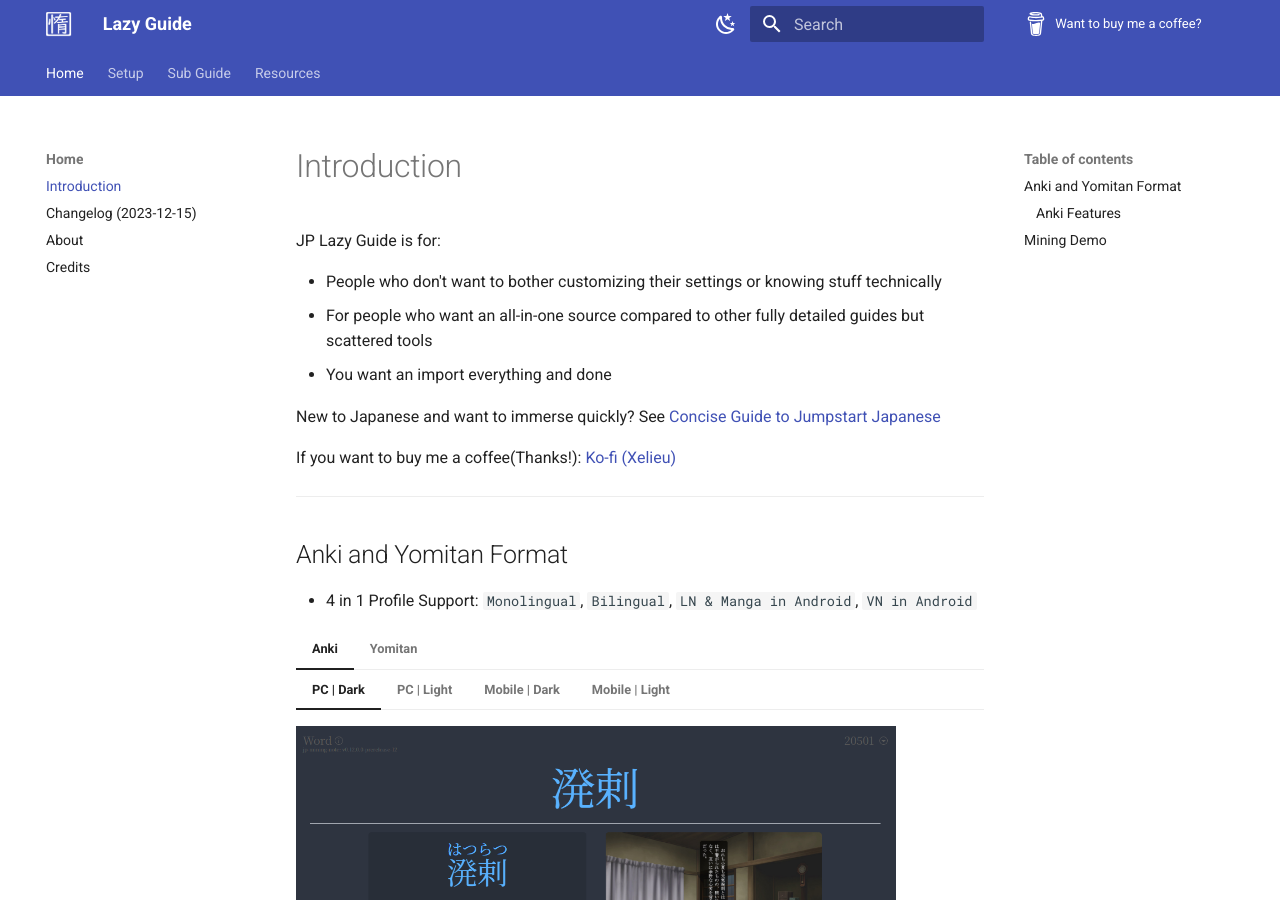
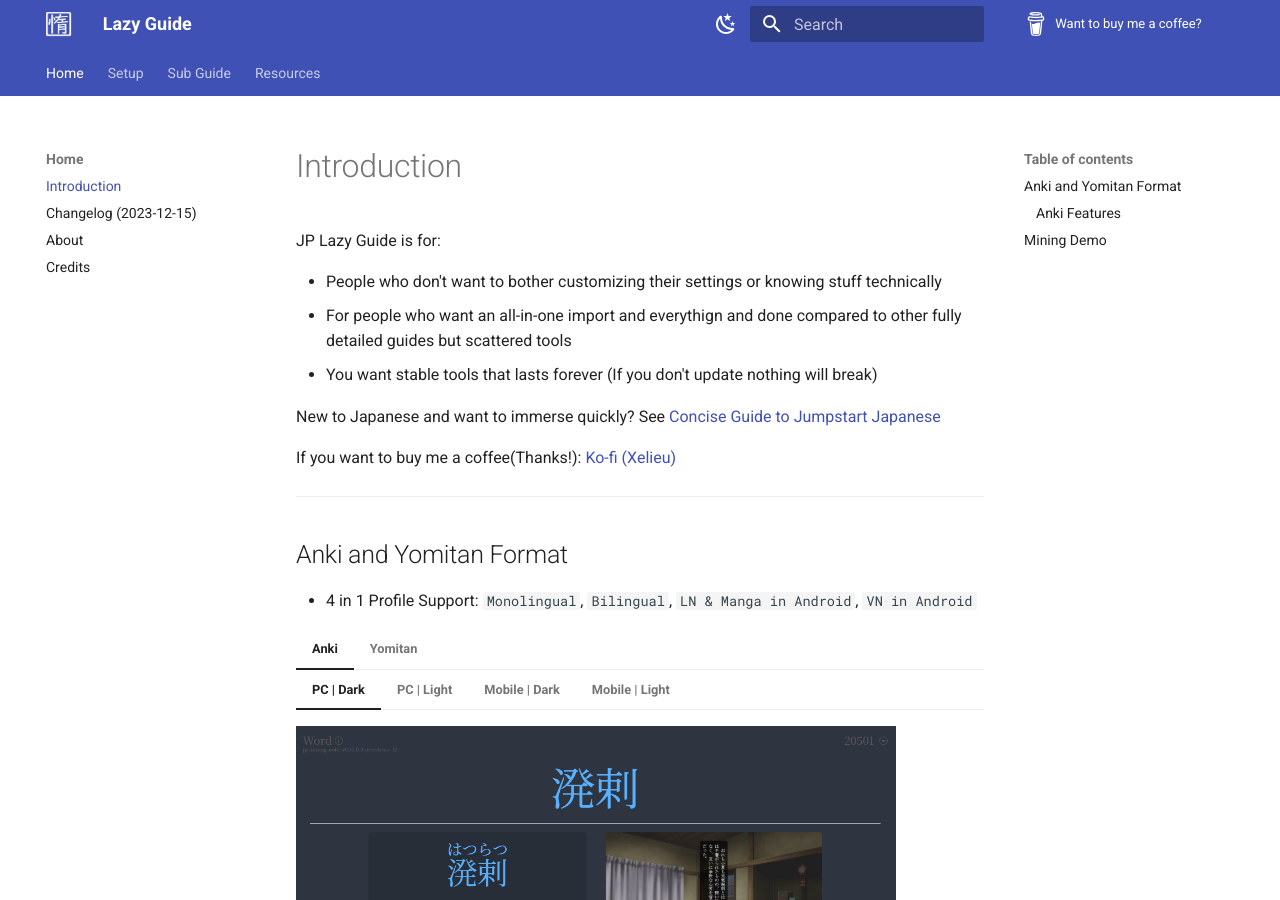
Before and after one commit to Xelieu/xelieu.github.io, an MkDocs documentation site: the page built from docs/jp-lazy-guide/index.md, in a window 1280 px wide and 900 px high. Built offline with MkDocs 1.6.1 and Material for MkDocs 9.7.7, drawn with Linux system fonts in a browser that asks for light colours.

Commit message:
$updated info

```diff
--- a/docs/jp-lazy-guide/index.md
+++ b/docs/jp-lazy-guide/index.md
@@ -6,8 +6,8 @@
 JP Lazy Guide is for:
 
 - People who don't want to bother customizing their settings or knowing stuff technically
-- For people who want an all-in-one source compared to other fully detailed guides but scattered tools
-- You want an import everything and done
+- For people who want an all-in-one import and everythign and done compared to other fully detailed guides but scattered tools
+- You want stable tools that lasts forever (If you don't update nothing will break)
 
 New to Japanese and want to immerse quickly? See [Concise Guide to Jumpstart Japanese](conciseGuideToJumpstartJP.md)
 
```
